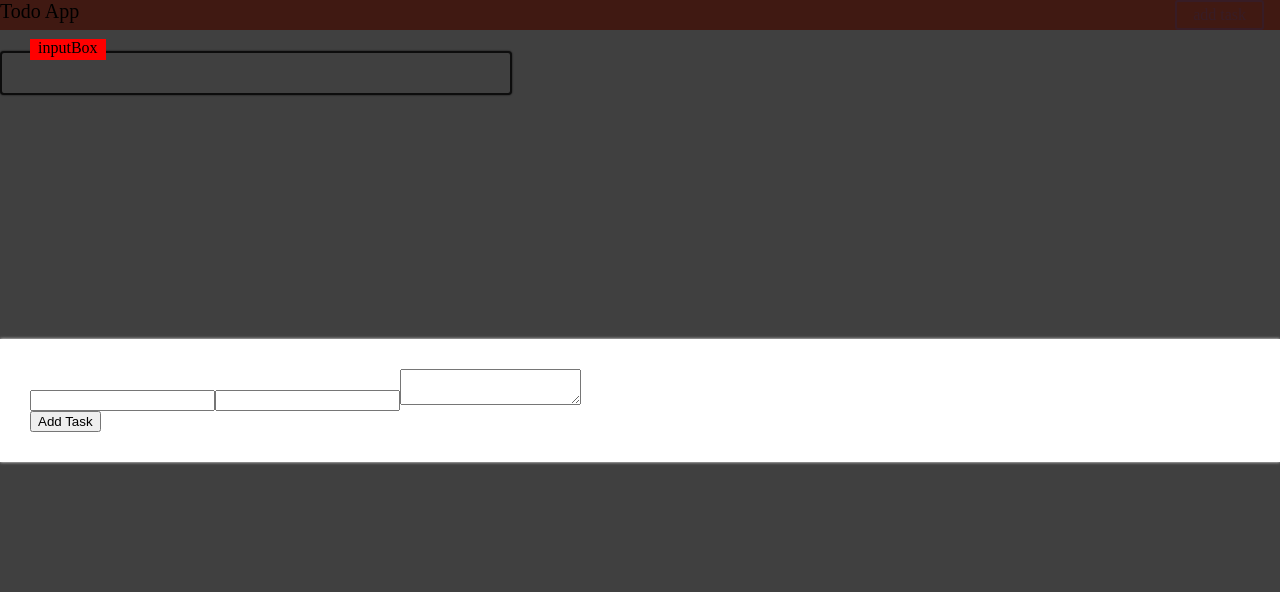
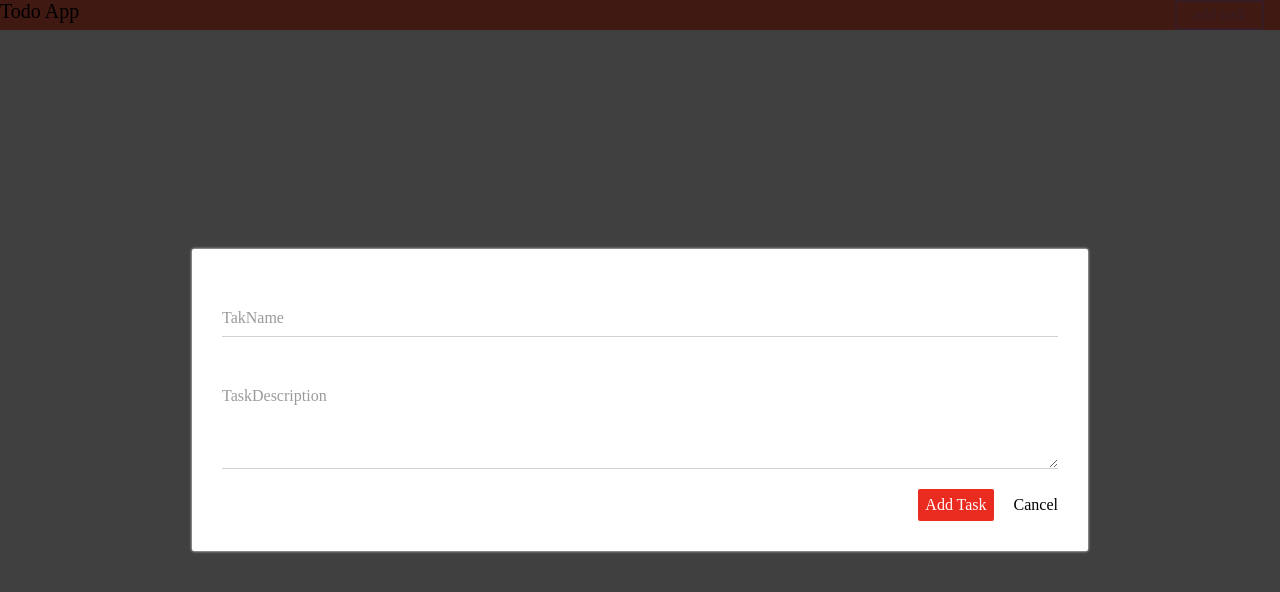
Before and after one commit to sujilnt/AdvancedTodo, a React app: page / in a window 1280 px wide. Both pictures are taken after a click on the element "add task". Shown: the top 592 px of the page. Built offline with nearby package versions, Linux system fonts and the light colour scheme.

Commit message:
1) Basic UI of add page ready .#

```diff
--- a/src/Components/AddTask/AddTask.js
+++ b/src/Components/AddTask/AddTask.js
@@ -1,11 +1,13 @@
 import React,{Component,Fragment} from "react";
+import InputBox from '../InputBox/InputBox.js';
+import TextArea from "../TextArea/TextArea";
+
 class AddTask extends Component{
  render(){
      return(
          <div>
-            <input />
-            <input />
-            <textArea />
+         <InputBox name="TaskName" labelText="TakName"/>
+         <TextArea name="TaskDescription" labelText="TaskDescription"/>
          </div>
      )
  }
--- a/src/Components/App/App.css
+++ b/src/Components/App/App.css
@@ -27,3 +27,7 @@ body {
 .alignIntems {
 	align-items: center;
 }
+
+.justifyingContentEnd {
+	justify-content: flex-end;
+}
--- a/src/Components/Button/Button.css
+++ b/src/Components/Button/Button.css
@@ -1,3 +1,15 @@
 .buttonStyle {
 	background: var(--main-color);
+	color: white;
+	padding: 7px;
+	position: relative;
+	margin: 0 20px;
+	transition: all 0.7s;
+	cursor: pointer;
+	border-radius: 2px;
 }
+
+.buttonStyle:hover {
+	background: #ea2b1fbf;
+	box-shadow: 0px 0px 4px #61210f;
+}
--- a/src/Components/Button/Button.js
+++ b/src/Components/Button/Button.js
@@ -5,7 +5,7 @@ const Button = (props) => {
 	return (
 		<Fragment>
 			<div className="buttonStyle" onClick={onclickFunc}>
-				{name}
+				{props.children}
 			</div>
 		</Fragment>
 	);
--- a/src/Components/InputBox/InputBox.js
+++ b/src/Components/InputBox/InputBox.js
@@ -4,14 +4,16 @@ class InputBox extends Component{
  render(){
      const {name,labelText,onhandleChange}=this.props;
      return(
-        <div className="flexColumnContainer">
-         <label for={name} className="labeltext">{labelText}</label>
-         <input name ={name}
-         aria-label={labelText}
-         aria-required="true"
-         onChange={onhandleChange}
-         className= "inputStyle"
+        <div className="form__group">
+         <input
+            name ={name}
+            aria-label={labelText}
+            aria-required="true"
+            onChange={onhandleChange}
+            className= "form__field"
+            placeholder={"placeholder text"}
          />
+         <label htmlFor={name} className="form__label">{labelText}</label>
         </div>
      )
  }
--- a/src/Components/InputBox/inputBox.css
+++ b/src/Components/InputBox/inputBox.css
@@ -23,3 +23,52 @@
 	display: flex;
 	flex-direction: column;
 }
+
+.form__group {
+	position: relative;
+	padding: 15px 0 0;
+	margin-top: 10px;
+}
+
+.form__field {
+	font-family: inherit;
+	width: 100%;
+	border: 0;
+	border-bottom: 1px solid #d2d2d2;
+	outline: 0;
+	font-size: 16px;
+	color: #212121;
+	padding: 7px 0;
+	background: transparent;
+	transition: border-color 0.2s;
+	margin-bottom: 20px;
+}
+
+.form__field::placeholder {
+	color: transparent;
+}
+
+.form__field:placeholder-shown ~ .form__label {
+	font-size: 16px;
+	cursor: text;
+	top: 20px;
+}
+
+label,
+.form__field:focus ~ .form__label {
+	position: absolute;
+	top: 0;
+	display: block;
+	transition: 0.2s;
+	font-size: 12px;
+	color: #9b9b9b;
+}
+
+.form__field:focus ~ .form__label {
+	color: #009788;
+}
+
+.form__field:focus {
+	padding-bottom: 6px;
+	border-bottom: 2px solid #009788;
+}
--- a/src/Components/NavBar/NavBar.css
+++ b/src/Components/NavBar/NavBar.css
@@ -25,4 +25,12 @@
 	padding: 30px;
 	box-shadow: 0px 0px 3px white;
 	position: relative;
+	margin: 0px 15%;
+	border-radius: 2px;
 }
+
+@media only screen and (max-width: 900px) {
+	.ModalContent {
+		margin: 0;
+	}
+}
--- a/src/Components/NavBar/NavBar.js
+++ b/src/Components/NavBar/NavBar.js
@@ -2,6 +2,7 @@ import React, { Component,Fragment } from 'react';
 import Modal from "../Modal/Modal";
 import styled from 'styled-components';
 import AddTask from "../AddTask/AddTask.js";
+import Button from "../Button/Button";
 import './NavBar.css';
 const AddButton = styled.button`
 	background: transparent;
@@ -18,7 +19,7 @@ class Navbar extends Component {
 	}
     addTaskFunc = (e)=>{
 		this.setState(()=>({
-             showModal:true
+       showModal:true
 		}));
 	};
 	onCloseFunc = (e)=>{
@@ -38,7 +39,11 @@ class Navbar extends Component {
 				{ showModal ? <Modal>
 					 <div className="ModalContent">
 					 <AddTask />
-					 <button onClick={this.onCloseFunc}>Add Task</button>
+					 <div className="flexBoxInline alignIntems justifyingContentEnd">
+					     <Button onclickFunc={this.onCloseFunc}>Add Task</Button>
+					     <div>Cancel </div>
+					 </div>
+
 					 </div>
 					</Modal>
 					:"" }
--- /dev/null
+++ b/src/Components/TextArea/TextArea.js
@@ -0,0 +1,21 @@
+import React,{Component} from "react";
+class TextArea extends Component{
+    render(){
+        const {name,labelText,onhandleChange}=this.props;
+        return(
+            <div className="form__group">
+                <textarea
+                    className="form__field"
+                    rows="4"
+                    aria-label={labelText}
+                    aria-required="true"
+                    placeholder={"text area"}
+                    name={name}
+                ></textarea>
+                <label htmlFor={name} className="form__label">{labelText}</label>
+            </div>
+        );
+    }
+}
+
+export default TextArea;
--- a/src/Components/TodoContainer/TodoContainer.js
+++ b/src/Components/TodoContainer/TodoContainer.js
@@ -1,12 +1,11 @@
 import React, { Fragments } from 'react';
 import './TodoContainer.css';
 import Navbar from '../NavBar/NavBar';
-import InputBox from '../InputBox/InputBox.js';
+
 const TodoContainer = (props) => {
 	return (
 		<div>
-				<Navbar />
-				<InputBox name="test" labelText="inputBox"/>
+			<Navbar />
 		</div>
 	);
 };
```
